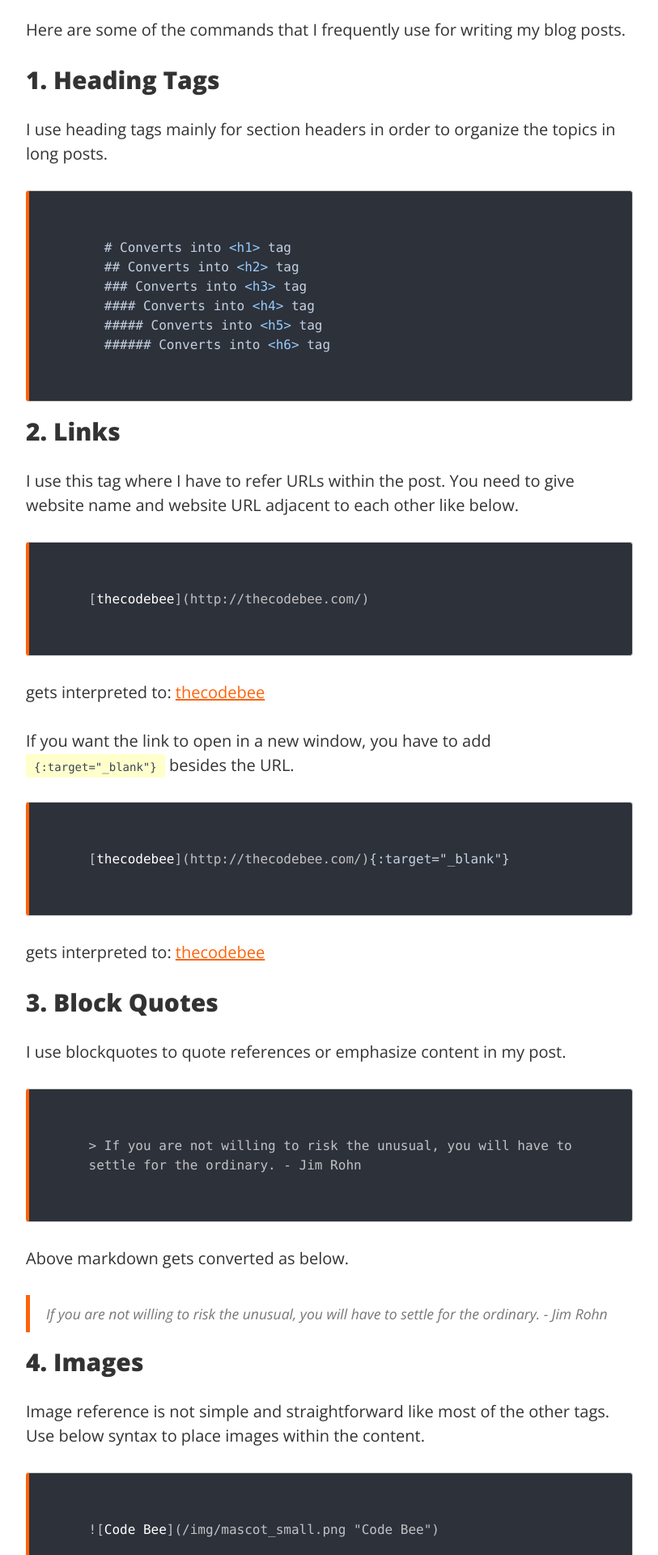
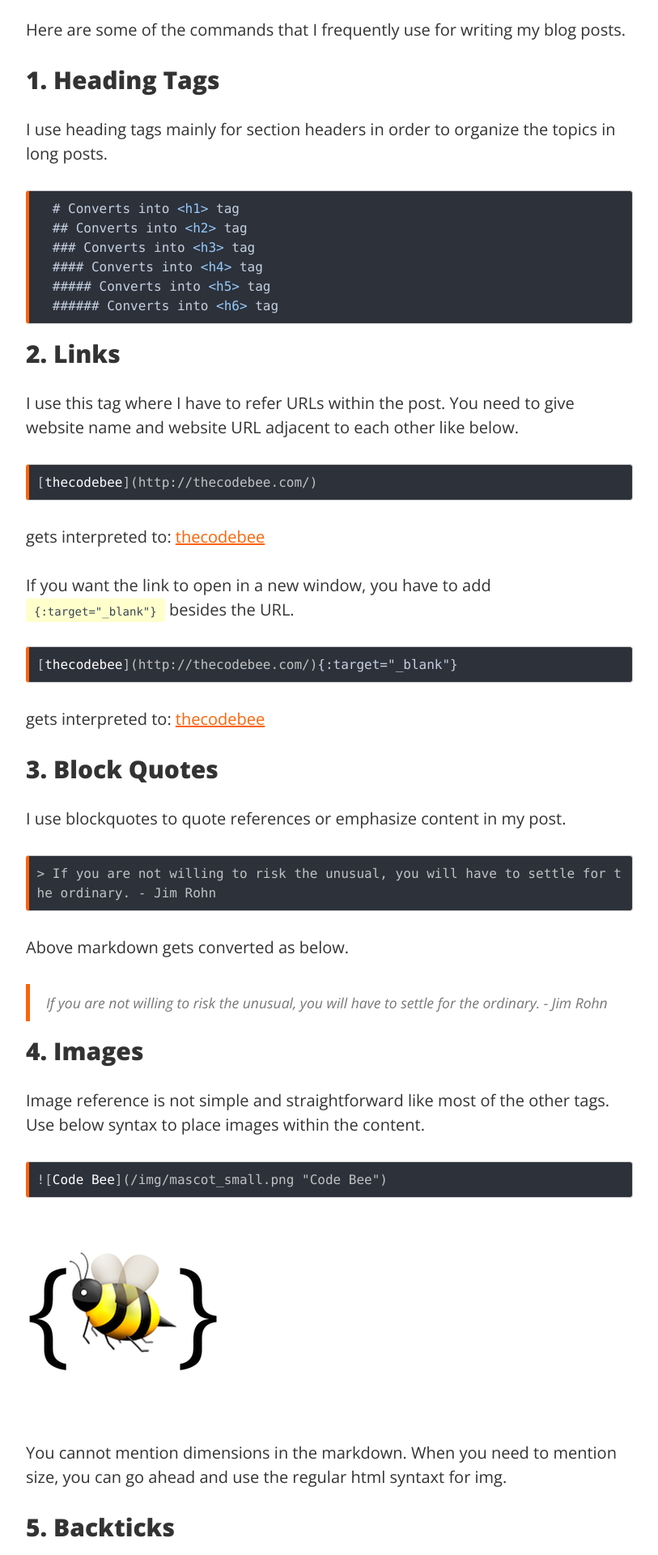
Before and after one commit to bhuvanarajamani/thecodebee, a Jekyll site: the page built from _posts/2017-03-03-frequently-used-markdown-commands.md, in a window 1280 px wide. Shown: the part 746-2666 px from the top of the page at 81% size, without its empty margins (233-1046 px from the left). Built offline with Jekyll 4.4.1, drawn with Linux system fonts in a browser that asks for light colours; comment, search, counter and statistics services are not loaded.

Commit message:
Header changes

```diff
--- a/_includes/head.html
+++ b/_includes/head.html
@@ -1,6 +1,7 @@
 <head>
     {% include analytics.html %}
     {% include advertisement.html %}
+    <link rel="alternate" href="{{ site.url }}" hreflang="en" />
     <meta charset="utf-8">
     <meta http-equiv="X-UA-Compatible" content="IE=edge">
     <meta name="viewport" content="width=device-width, initial-scale=1">
--- a/_sass/syntax.scss
+++ b/_sass/syntax.scss
@@ -30,7 +30,7 @@ pre,
 
 
 pre code {
-  padding: 48px 64px;
+  //padding: 48px 64px;
   display: block;
   color: #c4d1e1;
   overflow-y: scroll;
--- a/css/main.css
+++ b/css/main.css
@@ -28,7 +28,6 @@ pre,
   margin: 0; }
 
 pre code {
-  padding: 48px 64px;
   display: block;
   color: #c4d1e1;
   overflow-y: scroll; }
```
Also changed, not shown: _layouts/post.html (line endings or trailing spaces), css/main.min.css, img/posts/d3js.png (added), img/posts/tic-tac-toe.png (added).
